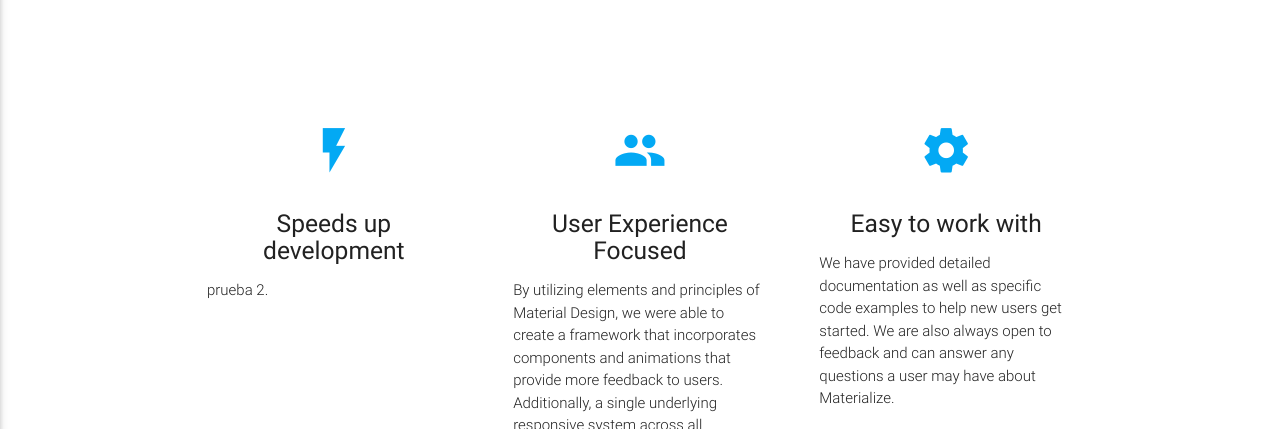
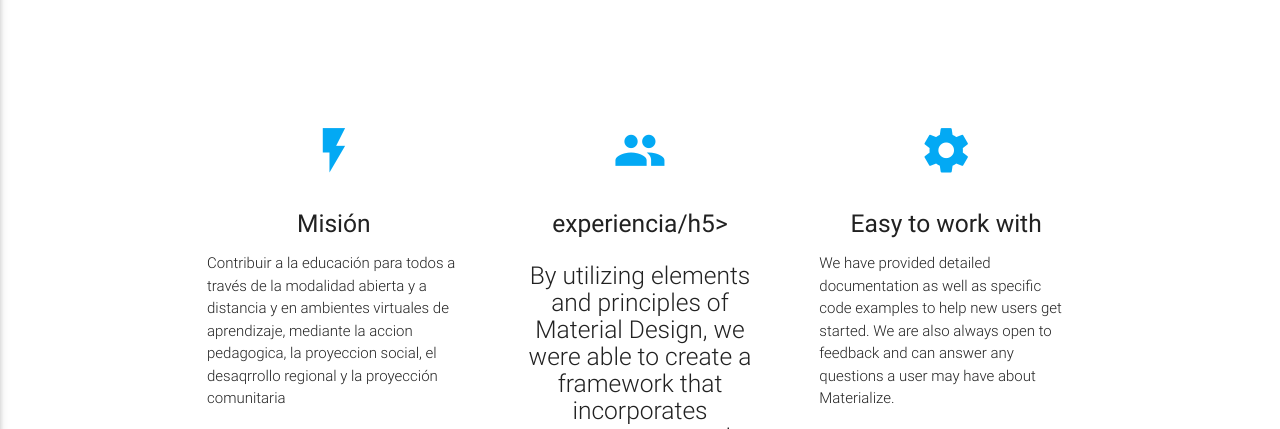
Before and after one commit to jowar8/jowar8.github.io, a plain HTML site: page index.html in a window 1280 px wide. Shown: the part 371-800 px from the top of the page. Drawn offline with nearby package versions, Linux system fonts and the light colour scheme.

Commit message:
modificacion index 1

```diff
--- a/index.html
+++ b/index.html
@@ -46,16 +46,16 @@
         <div class="col s12 m4">
           <div class="icon-block">
             <h2 class="center light-blue-text"><i class="material-icons">flash_on</i></h2>
-            <h5 class="center">Speeds up development</h5>
+            <h5 class="center">Misión</h5>
 
-            <p class="light">prueba 2.</p>
+            <p class="light">Contribuir a la educación para todos a través de la modalidad abierta y a distancia y en ambientes virtuales de aprendizaje, mediante la accion pedagogica, la proyeccion social, el desaqrrollo regional y la proyección comunitaria</p>
           </div>
         </div>
 
         <div class="col s12 m4">
           <div class="icon-block">
             <h2 class="center light-blue-text"><i class="material-icons">group</i></h2>
-            <h5 class="center">User Experience Focused</h5>
+            <h5 class="center">experiencia/h5>
 
             <p class="light">By utilizing elements and principles of Material Design, we were able to create a framework that incorporates components and animations that provide more feedback to users. Additionally, a single underlying responsive system across all platforms allow for a more unified user experience.</p>
           </div>
```
